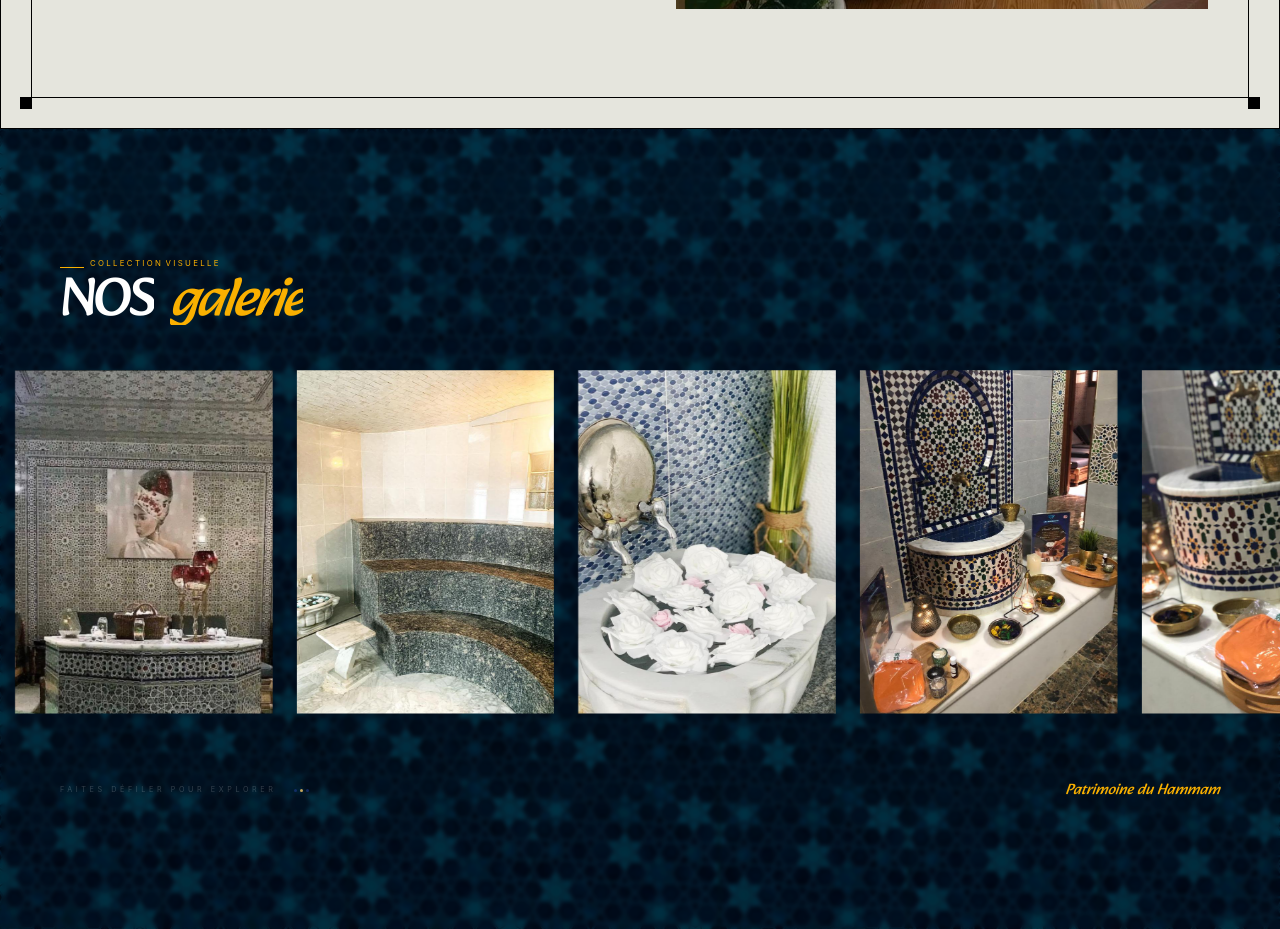
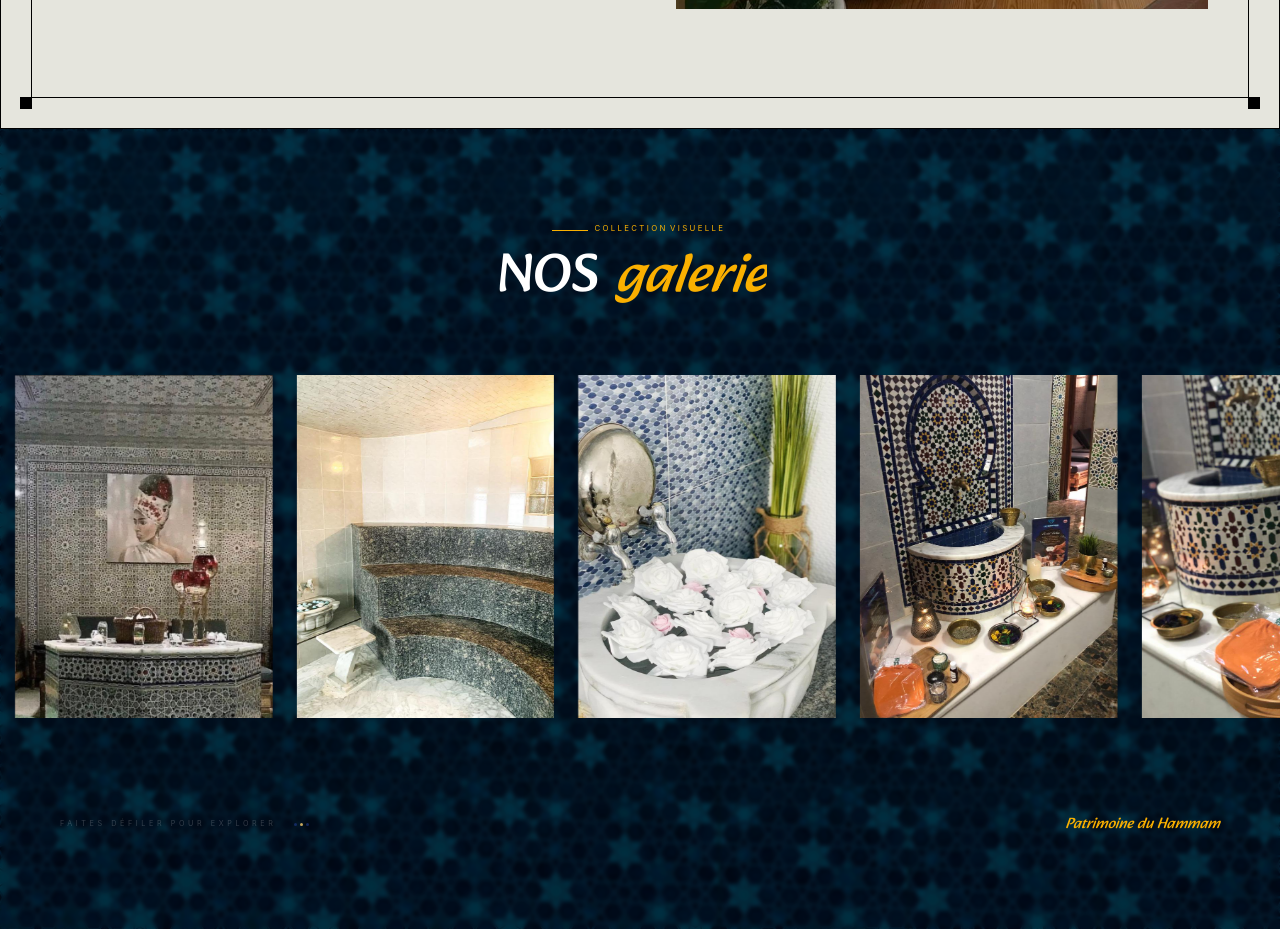
Before and after one commit to HammamZiani/Ziani-website, a React (Vite) app: page / in a window 1280 px wide. Shown: the part 4700-5629 px from the top of the page. Built offline with nearby package versions, Linux system fonts and the light colour scheme.

Commit message:
fix Gallery style

```diff
--- a/src/components/SectionTitle.tsx
+++ b/src/components/SectionTitle.tsx
@@ -22,7 +22,7 @@ export default function SectionTitle({
     <div>
       {small && (
         <div className={cn("flex items-center gap-2 mb-2 ", smallDevClass)}>
-          <div className="h-[0.5px] w-8 bg-brand-yellow " />
+          <div className="h-px w-12 bg-brand-yellow " />
           <p className={cn("", smallClass)}>{small}</p>
         </div>
       )}
--- a/src/sections/Galery.tsx
+++ b/src/sections/Galery.tsx
@@ -75,36 +75,35 @@ const Gallery: React.FC = () => {
     <ContainerWithBg>
       <section
         ref={sectionRef}
-        className="relative h-screen w-full overflow-hidden flex flex-col justify-center gap-10"
+        className="relative h-screen w-full overflow-hidden flex flex-col justify-center gap-20"
       >
         <div className="absolute inset-0 bg-black/20 backdrop-blur-[2px]" />
 
         {/* --- HEADER --- */}
-        <div className="relative z-10 px-6 md:px-12 lg:px-20 mb-6">
+
+        <div className="z-20 text-center">
           <SectionTitle
             small={
               <SplitText
                 text={t("Gallery.label")}
                 wordClass="gallery-reveal-word"
-                className=""
               />
             }
             title={
               <SplitText
                 text={t("SectionTitle.our")}
                 wordClass="gallery-reveal-word"
-                className="py-2 -my-2"
               />
             }
             accent={
               <SplitText
                 text={t("SectionTitle.gallery")}
                 wordClass="gallery-reveal-word"
-                className="py-2 -my-2"
               />
             }
-            className="font-primary uppercase leading-[0.75] tracking-tighter text-white text-6xl lg:text-7xl"
-            smallClass="text-[0.65rem] uppercase tracking-[0.3em] text-brand-yellow mb-1 block"
+            className="font-primary uppercase leading-tight text-white text-6xl lg:text-7xl"
+            smallClass="text-[0.65rem] uppercase tracking-[0.3em] text-brand-yellow"
+            smallDevClass="justify-center"
           />
         </div>
 
@@ -119,8 +118,8 @@ const Gallery: React.FC = () => {
                 key={item.id}
                 className="flex-[0_0_85%] md:flex-[0_0_45%] lg:flex-[0_0_22%] min-w-0 px-4"
               >
-                <div className="gallery-card-reveal group relative aspect-[3/4] overflow-hidden transition-all duration-700 ease-out">
-                  <div className="absolute inset-0 z-10 border-[0px] group-hover:border-[16px] border-[#1e3a8a]/40 transition-all duration-500 ease-out pointer-events-none" />
+                <div className="gallery-card-reveal group relative aspect-3/4 overflow-hidden transition-all duration-700 ease-out">
+                  <div className="absolute inset-0 z-10 border-0 group-hover:border-16 border-[#1e3a8a]/40 transition-all duration-500 ease-out pointer-events-none" />
                   <div className="absolute inset-0 z-20 opacity-0 group-hover:opacity-100 border border-[#C6A75E]/50 transition-opacity duration-700 pointer-events-none shadow-[inset_0_0_50px_rgba(198,167,94,0.2)]" />
 
                   <img
@@ -129,11 +128,11 @@ const Gallery: React.FC = () => {
                     className="w-full h-full object-cover transition-all duration-1000 ease-out group-hover:scale-110"
                   />
 
-                  <div className="absolute bottom-0 left-0 w-full p-6 z-30 translate-y-full group-hover:translate-y-0 transition-transform duration-500 bg-gradient-to-t from-black/80 to-transparent">
+                  <div className="absolute bottom-0 left-0 w-full p-6 z-30 translate-y-full group-hover:translate-y-0 transition-transform duration-500 bg-linear-to-t from-black/80 to-transparent">
                     <p className="text-[#C6A75E] text-[0.5rem] tracking-widest uppercase font-bold">
                       Ziani — 0{item.id}
                     </p>
-                    <div className="h-[1px] w-0 group-hover:w-12 bg-[#C6A75E] transition-all duration-700 mt-2" />
+                    <div className="h-px w-0 group-hover:w-12 bg-[#C6A75E] transition-all duration-700 mt-2" />
                   </div>
                 </div>
               </div>
```
